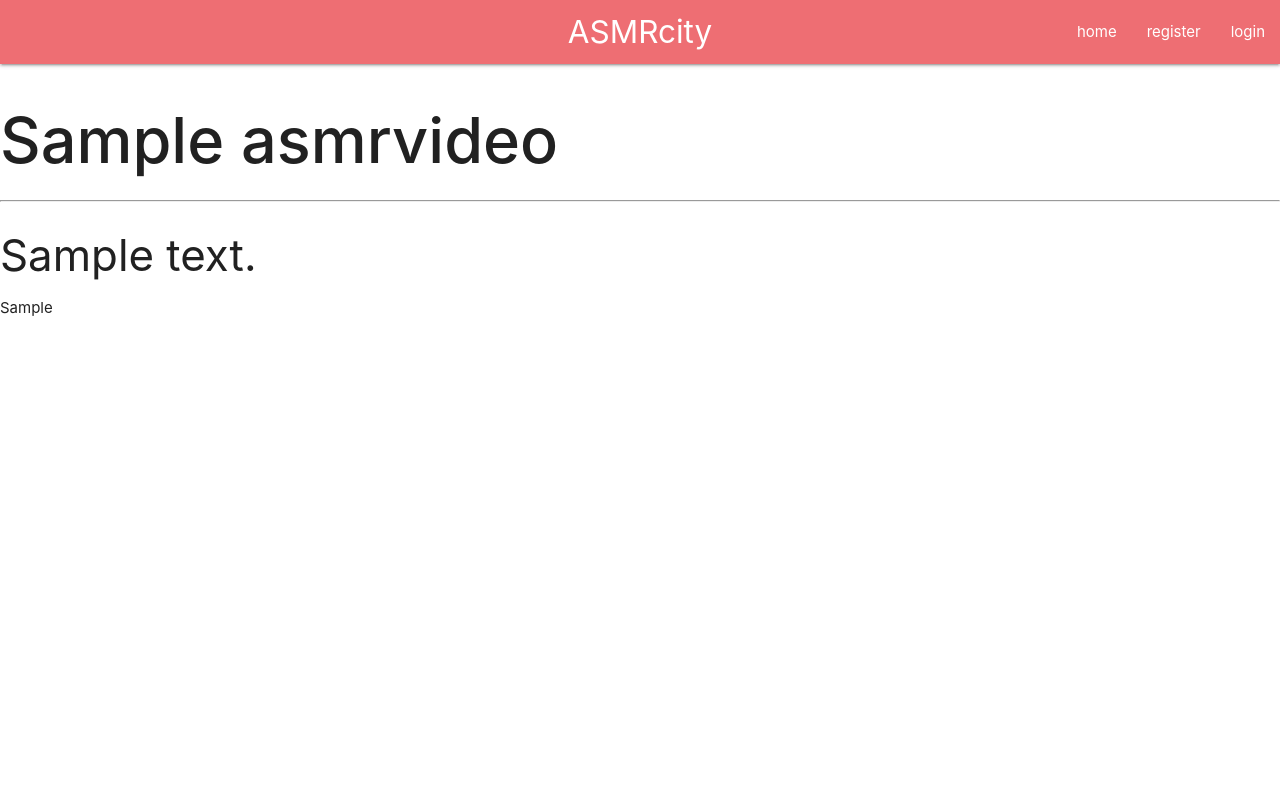
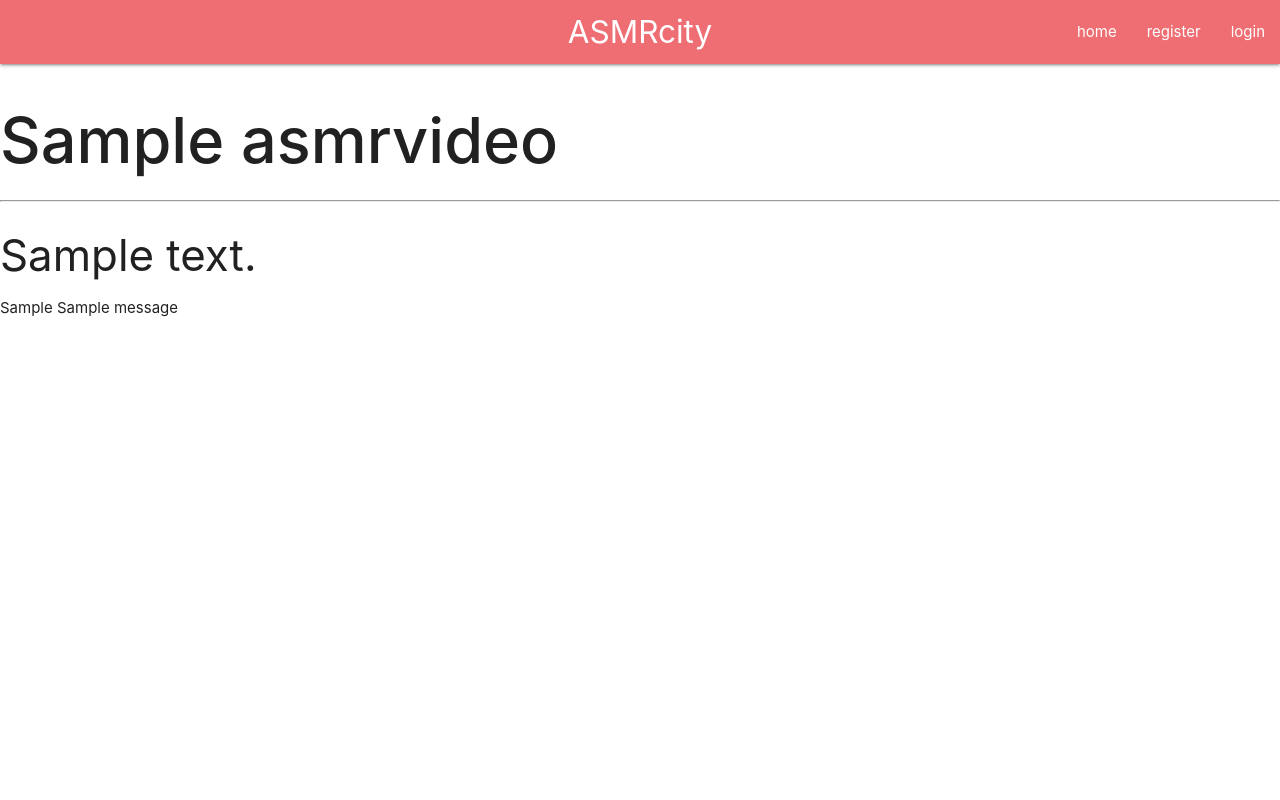
Before and after one commit to Sutopu/ASMRcity, a Django app: page / in a window 1280 px wide. Run offline with Django 3.2, Linux system fonts and the light colour scheme; tables that the repository leaves empty hold one stand-in row (values such as "Sample post"); one stand-in notice (Sample message) is shown.

Commit message:
got some messages to work and discovered a bug with logging out.

```diff
--- a/ASMRcity/main/templates/main/header.html
+++ b/ASMRcity/main/templates/main/header.html
@@ -21,4 +21,10 @@
 
     {% block body %}
     {% endblock %}
+
+    {% if messages %}
+      {% for message in messages %}
+        {{message}}
+      {% endfor %}
+    {% endif %}
 </body>
--- a/ASMRcity/main/urls.py
+++ b/ASMRcity/main/urls.py
@@ -24,4 +24,5 @@ urlpatterns = [
     path("", views.home, name="home"),
     path("register/", views.register, name="register"),
     path("login/", views.loginRequest, name="login"),
+    path("logout/", views.logoutRequest, name="logout")
 ]
--- a/ASMRcity/main/views.py
+++ b/ASMRcity/main/views.py
@@ -5,6 +5,7 @@ from django.contrib.auth.models import User
 from django.contrib.auth import login, logout, authenticate
 from .forms import NewUserForm
 from django.contrib.auth.forms import AuthenticationForm, UserCreationForm
+from django.contrib import messages
 
 def home(request):
     videos = AsmrVideo.objects.all()
@@ -39,6 +40,7 @@ def loginRequest(request):
             user = authenticate(request, username=username, password=password)
             if user != None:
                 login(request, user)
+                messages.success(request=request, message=f"successfully logged in as {username}")
                 return redirect("main:home")
 
     form = AuthenticationForm()
```
Also changed, not shown: ASMRcity/db.sqlite3.
